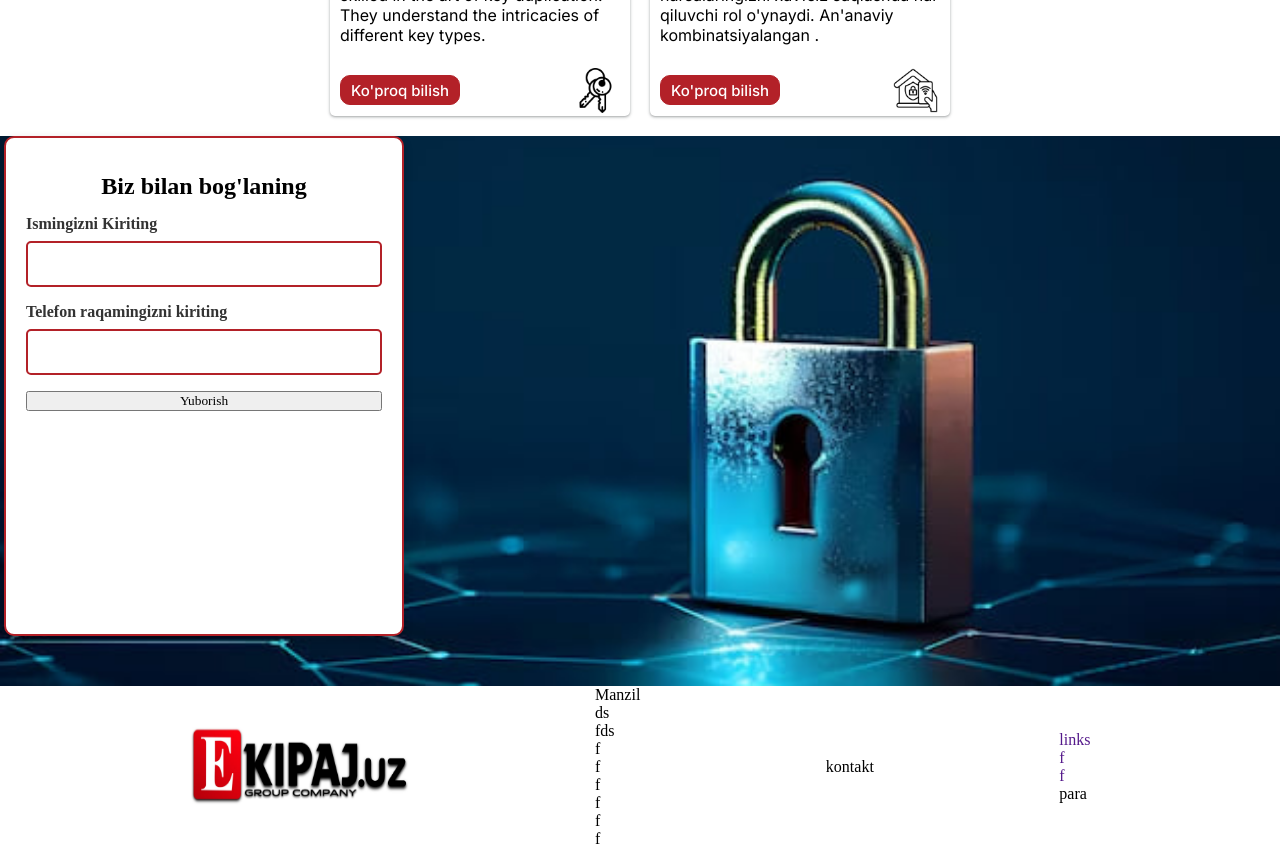
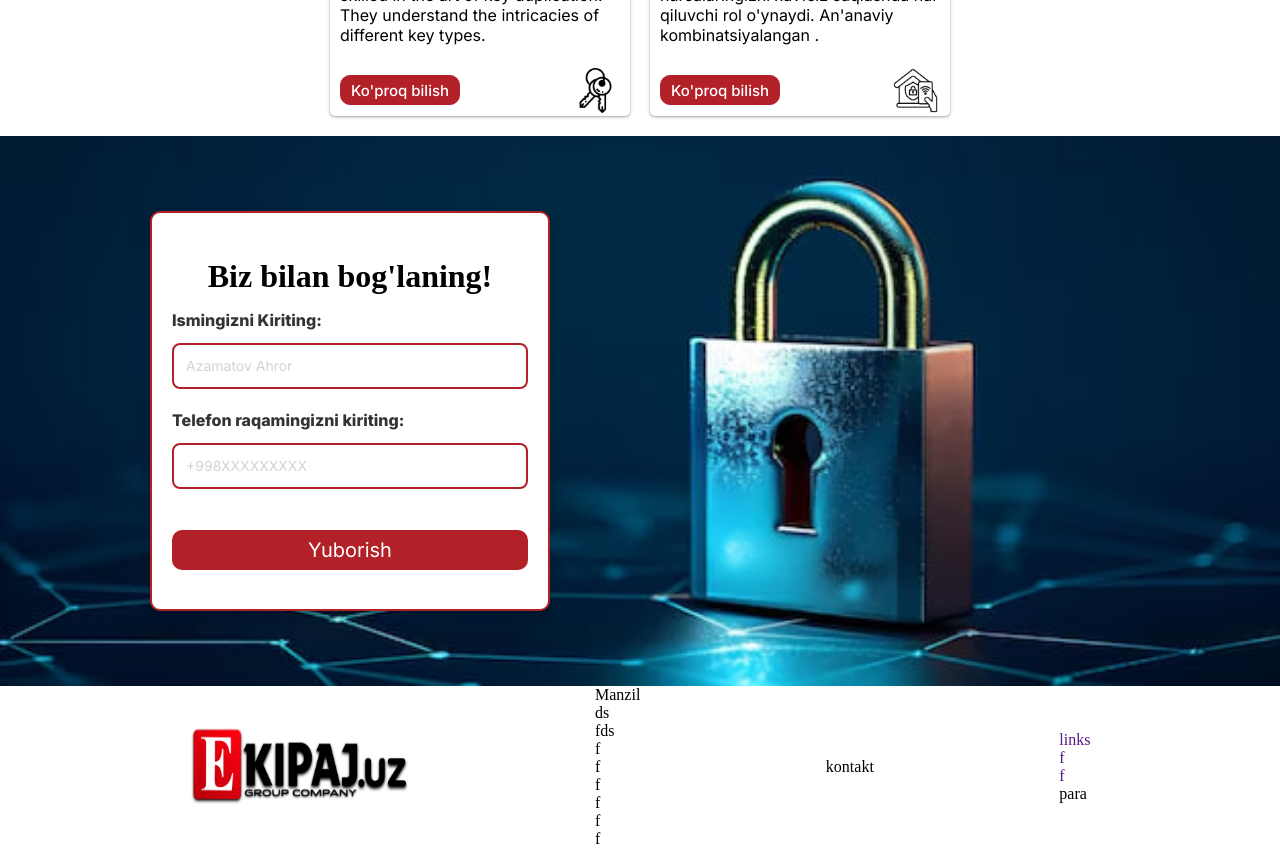
Before and after one commit to Sunnat0401/Ekipaj, a React (Vite) app: page / in a window 1280 px wide. Shown: the part 1860-2708 px from the top of the page. Built offline with nearby package versions, Linux system fonts and the light colour scheme.

Commit message:
Add form validation

```diff
--- a/package.json
+++ b/package.json
@@ -10,6 +10,8 @@
     "preview": "vite preview"
   },
   "dependencies": {
+    "antd": "^5.22.2",
+    "axios": "^1.7.8",
     "react": "^18.3.1",
     "react-countup": "^6.5.3",
     "react-dom": "^18.3.1",
--- a/src/Components/Forms/Forms.css
+++ b/src/Components/Forms/Forms.css
@@ -6,12 +6,16 @@
     width: 100%;
     height: 550px;
 }
-.form .conatiner{
+.form .container {
     display: flex;
+    /* justify-content: center; */
     align-items: center;
+    height: 100%; /* Parent balandligi bo'yicha */
+    padding: 0 150px;
 }
+
 .form-title{
-    font-size: 24px;
+    font-size: 32px;
     font-family: "Inter" sans-serif;
     text-align: center;
     padding: 15px 0px;
@@ -20,12 +24,13 @@
     display: flex;
     flex-direction: column;
     width: 400px;
-    height: 500px;
+    height: 400px;
     padding: 20px;
     background: #ffffff;
     border: 2px solid #B32128;
     border-radius: 10px;
     box-shadow: 0px 4px 10px rgba(0, 0, 0, 0.2);
+    padding-top: 30px;
 }
 
 .form-left label {
@@ -35,28 +40,57 @@
     font-weight: bold;
     margin-bottom: 8px;
 }
-
 .form-input,
 .form-number {
   width: 100%;
   padding: 12px;
   margin-bottom: 16px;
-    border: 2px solid #B32128;
-    border-radius: 5px;
+  border: 2px solid #B32128; /* Neytral rang */
+  border-radius: 8px;
   font-size: 1rem;
-    color: #333;
-    background: #fff;
+  color: #111827; /* To'q kulrang */
   outline: none;
+  background: transparent;
   transition: all 0.3s ease;
 }
 
 .form-input:focus,
 .form-number:focus {
-    border-color: #800d15;
-    box-shadow: 0 0 5px rgba(179, 33, 40, 0.7);
+    border-color: #910007d4;
 }
+
 
 .form-input::placeholder,
 .form-number::placeholder {
-    color: #888;
+  color: #d0d2d6;
+  font-family: "Inter" , sans-serif;
+  font-size: 14px;
 }
+.form-label{
+    font-family: "Inter" , sans-serif;
+    font-weight: 300;
+    font-size: 22px;
+}
+.form-inputs{
+    display: flex;
+    flex-direction: column;
+    gap: 5px;
+}
+.form-button{
+    height: 40px;
+    font-family: "Inter" , sans-serif;
+    font-size: 20px;
+    border-radius: 10px;
+    margin-top: 20px;
+    cursor: pointer;
+    background-color: #B32128;
+    color: white;
+    border: none;
+    outline: none;
+    transition: all 0.3s ease-in-out;
+}
+.form-button:hover{
+    background-color: white;
+    color: #B32128;
+    border: 2px solid #B32128 ;
+}
--- a/src/Components/Forms/Forms.jsx
+++ b/src/Components/Forms/Forms.jsx
@@ -1,20 +1,80 @@
-import './Forms.css'
+import { message } from 'antd';
+import './Forms.css';
+import axios from 'axios';
+import { useState } from 'react';
+
 const Forms = () => {
+  const [loading, setLoading] = useState(false);
+
+  const validatePhoneNumber = (phone) => {
+    const phoneRegex = /^\+998\d{9}$/; // +998 bilan boshlanib, 9 ta raqam kiritilishi kerak
+    return phoneRegex.test(phone);
+  };
+
+  const SendMessage = (event) => {
+    event.preventDefault();
+    setLoading(true);
+
+    const token = "6887615421:AAH1YIJJvatolq6qpSaTBdzV9pZAG-OK0jc";
+    const chat_id = -1002073716537;
+    const url = `https://api.telegram.org/bot${token}/sendMessage`;
+
+    const name = document.getElementById("name").value;
+    const phone = document.getElementById("phone").value;
+
+    if (!validatePhoneNumber(phone)) {
+      message.error("Telefon raqami formati noto'g'ri! Format: +998XXXXXXXXX");
+      setLoading(false);
+      return;
+    }
+
+    const sendMessageContent = `Ismi: ${name}\nTelefon raqami: ${phone}`;
+
+    axios({
+      url: url,
+      method: 'POST',
+      data: {
+        "chat_id": chat_id,
+        "text": sendMessageContent,
+      }
+    })
+      .then((res) => {
+        message.success("Muvaffaqiyatli yuborildi!");
+        document.getElementById("myForm").reset();
+      })
+      .catch((err) => {
+        message.error("Xatolik yuz berdi! Qayta urinib ko'ring.");
+        console.error("Yuborishda xatolik:", err);
+      })
+      .finally(() => setLoading(false));
+  };
+
   return (
     <div className='form'>
       <div className='container'>
         <div className="form-left">
-            <h3
-             className='form-title'>Biz bilan bog'laning</h3>
-            <label >Ismingizni Kiriting</label>
-            <input type="text" className='form-input' />
-            <label htmlFor="">Telefon raqamingizni kiriting</label>
-            <input type="text " className='form-number' />
-            <button>Yuborish</button>
+          <h3 className='form-title'>Biz bilan bog'laning!</h3>
+          <form className='form-inputs' id="myForm" onSubmit={SendMessage}>
+            <label className='form-label'>Ismingizni Kiriting:</label>
+            <input placeholder='Azamatov Ahror' type="text" className='form-input' id="name" required />
+            <label className='form-label'>Telefon raqamingizni kiriting:</label>
+            <input
+              placeholder='+998XXXXXXXXX'
+              type="text"
+              className='form-number'
+              id="phone"
+              required
+              onInput={(e) => e.target.value = e.target.value.replace(/[^0-9+]/g, '')} // Harf va belgilarni olib tashlaydi
+              pattern="^\+998\d{9}$" // HTML orqali qo'shimcha validatsiya
+            />
+            <button className='form-button' type="submit" disabled={loading}>
+              {loading ? "Yuborilmoqda..." : "Yuborish"}
+            </button>
+          </form>
         </div>
       </div>
     </div>
-  )
-}
+  );
+};
 
-export default Forms
+export default Forms;
```
Also changed, not shown: 1 other file (tests, documents, lock files or other folders). Lines whose indentation alone changed are shown as unchanged.
